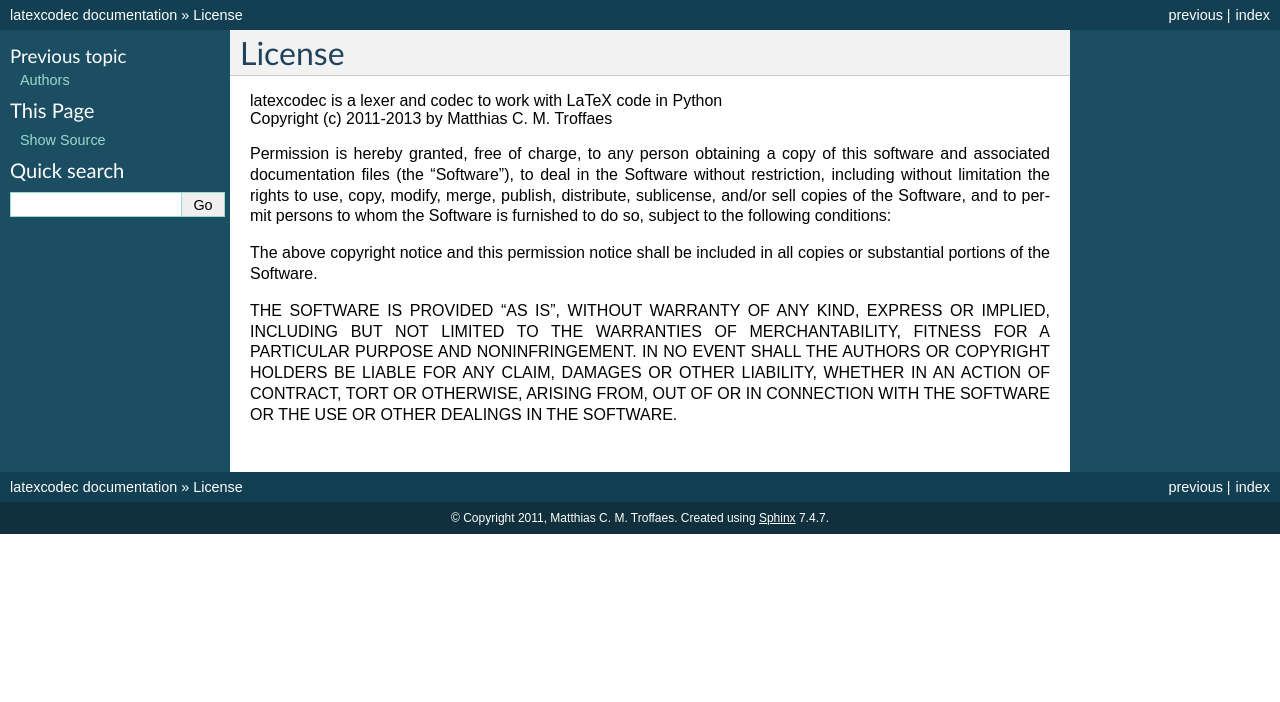
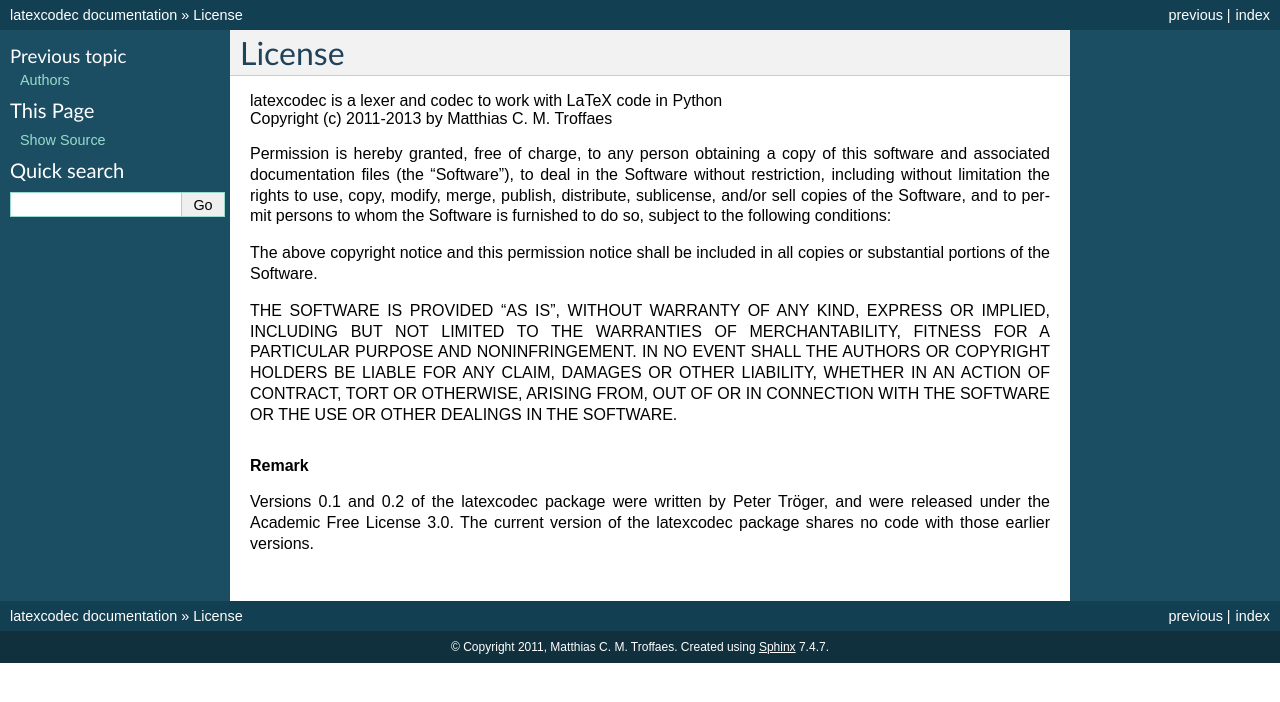
Before and after one commit to mcmtroffaes/latexcodec, a Sphinx documentation site: the page built from doc/license.rst, in a window 1280 px wide. Shown: the top 702 px of the page. Built offline with Sphinx 7.4.7, drawn with Linux system fonts in a browser that asks for light colours; formulas are drawn with MathJax 3.

Commit message:
Mention older license for previous versions of the package.

```diff
--- a/doc/license.rst
+++ b/doc/license.rst
@@ -2,3 +2,10 @@ License
 =======
 
 .. include:: ../LICENSE.rst
+
+.. rubric:: Remark
+
+Versions 0.1 and 0.2 of the latexcodec package were written by
+Peter Tröger, and were released under the Academic Free License 3.0.
+The current version of the latexcodec package shares no code with those
+earlier versions.
```
